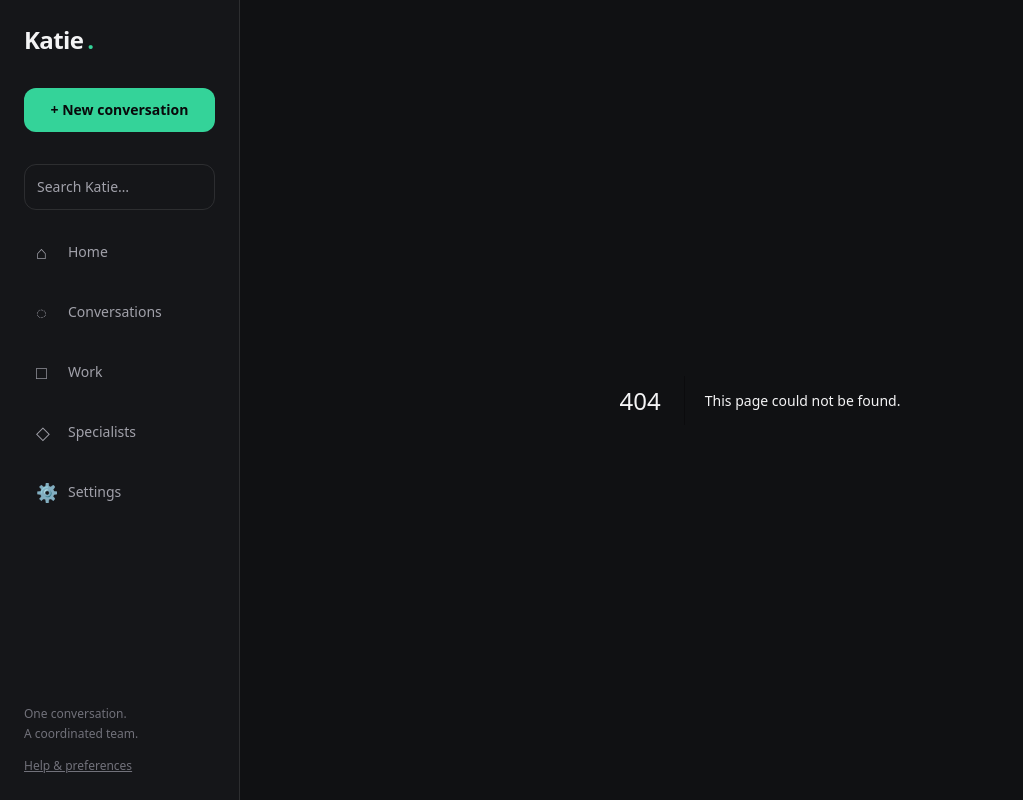
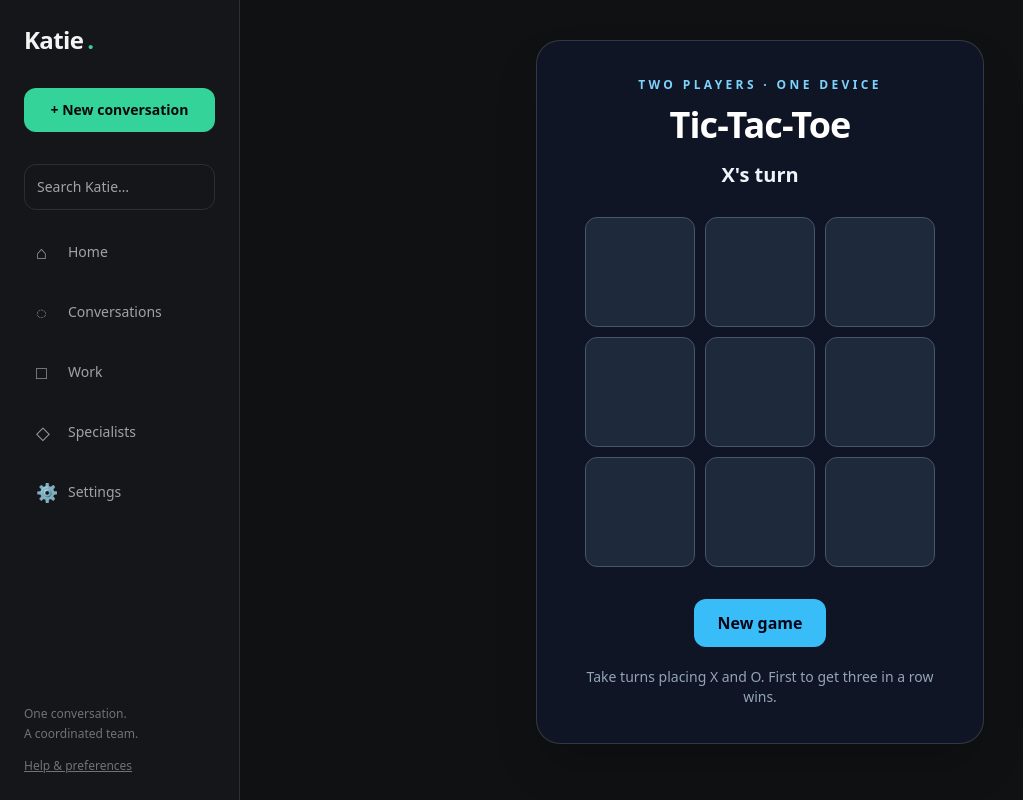
Before and after one commit to mfackrell/katie, a Next.js app: page /milestone-3-tic-tac-toe in a window 1280 px wide. Before the commit this address had no page. Shown: the whole page, without its empty margins (0-1023 px from the left). Built offline with nearby package versions, Linux system fonts and the light colour scheme.

Commit message:
Implement approved two-player tic-tac-toe: app/milestone-3-tic-tac-toe/page.tsx

```diff
--- /dev/null
+++ b/app/milestone-3-tic-tac-toe/page.tsx
@@ -0,0 +1,57 @@
+"use client";
+
+import {useState} from "react";
+import {newGame, playMove, type Game} from "@/lib/milestone-3-tic-tac-toe/game";
+
+export default function TicTacToePage() {
+  const [game, setGame] = useState<Game>(newGame);
+  const ended = game.winner !== null;
+  const status = game.winner === "draw"
+    ? "It's a draw!"
+    : game.winner
+      ? `${game.winner} wins!`
+      : `${game.current}'s turn`;
+
+  return (
+    <main className="flex min-h-[75vh] items-center justify-center px-4 py-10">
+      <section className="w-full max-w-md rounded-3xl border border-white/15 bg-slate-900/80 p-6 text-center shadow-2xl sm:p-9" aria-label="Two-player tic-tac-toe">
+        <p className="text-xs font-semibold uppercase tracking-[0.28em] text-sky-300">Two players · One device</p>
+        <h1 className="mt-3 text-3xl font-bold tracking-tight text-white sm:text-4xl">Tic-Tac-Toe</h1>
+        <p className="mt-4 text-xl font-semibold text-slate-100" role="status" aria-live="polite">{status}</p>
+        <div className="mx-auto mt-7 grid w-full max-w-[350px] grid-cols-3 gap-2.5" role="group" aria-label="Game board">
+          {game.board.map((cell, index) => {
+            const winningCell = game.winningLine?.includes(index) ?? false;
+            return (
+              <button
+                key={index}
+                type="button"
+                aria-label={`Row ${Math.floor(index / 3) + 1}, column ${index % 3 + 1}: ${cell ?? "empty"}`}
+                disabled={ended || cell !== null}
+                onClick={() => setGame(previous => playMove(previous, index))}
+                className={`aspect-square min-w-0 rounded-xl border text-5xl font-bold transition-colors focus-visible:outline focus-visible:outline-4 focus-visible:outline-offset-2 focus-visible:outline-sky-400 sm:text-6xl ${
+                  winningCell
+                    ? "border-emerald-300 bg-emerald-700 text-white"
+                    : cell === "X"
+                      ? "border-slate-600 bg-slate-800 text-sky-300"
+                      : cell === "O"
+                        ? "border-slate-600 bg-slate-800 text-amber-300"
+                        : "border-slate-600 bg-slate-800 text-white hover:border-sky-400 hover:bg-slate-700"
+                } disabled:cursor-default`}
+              >
+                {cell}
+              </button>
+            );
+          })}
+        </div>
+        <button
+          type="button"
+          onClick={() => setGame(newGame())}
+          className="mt-8 rounded-xl bg-sky-400 px-6 py-3 font-bold text-slate-950 transition-colors hover:bg-sky-300 focus-visible:outline focus-visible:outline-4 focus-visible:outline-offset-2 focus-visible:outline-sky-400"
+        >
+          New game
+        </button>
+        <p className="mt-5 text-sm text-slate-400">Take turns placing X and O. First to get three in a row wins.</p>
+      </section>
+    </main>
+  );
+}
```
